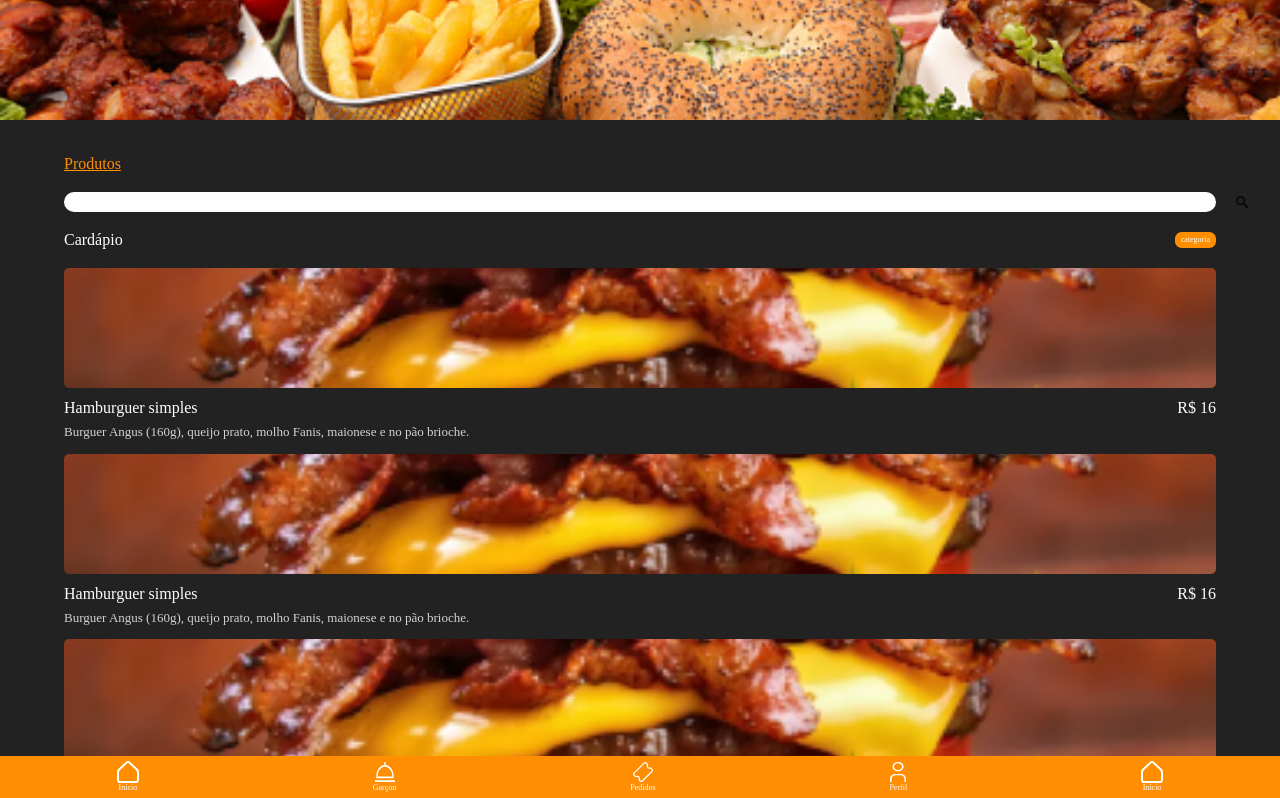
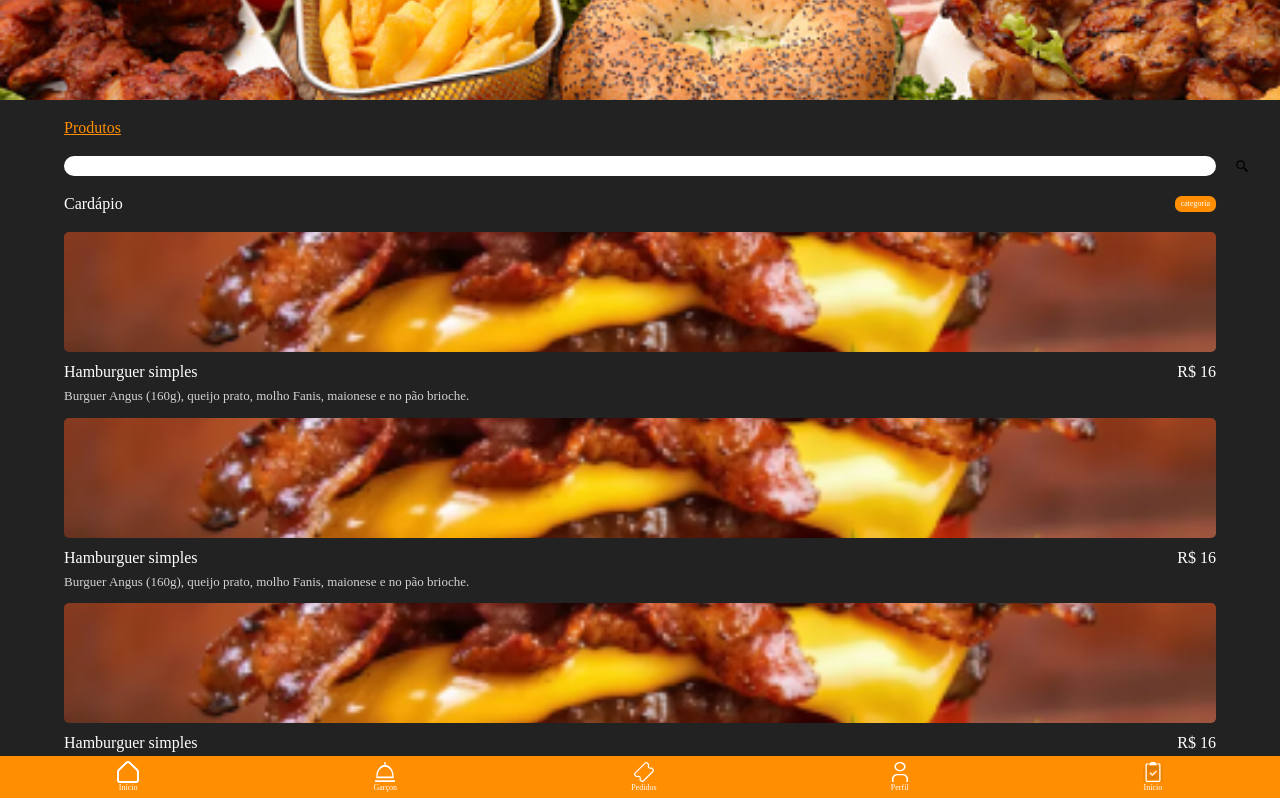
Before and after one commit to ducktechbr/foodsfun-frontend, a Next.js app: page /produtosApp in a window 1280 px wide. Shown: the top 798 px of the page. Built offline with nearby package versions, Linux system fonts and the light colour scheme; a web font is replaced by a local one.

Commit message:
ajuste de margin top do header

```diff
--- a/src/components/FooterBar/index.jsx
+++ b/src/components/FooterBar/index.jsx
@@ -4,6 +4,7 @@ import inicio from "../../assets/inicio.svg";
 import garcon from "../../assets/garcon.svg";
 import pedidos from "../../assets/pedidosapp.svg";
 import user from "../../assets/user.svg";
+import comanda from "../../assets/comanda.svg";
 
 export default function FooterBar() {
   return (
@@ -16,26 +17,34 @@ export default function FooterBar() {
           <span className="bg-transparent">Início</span>
         </button>
         <button className={styles.button}>
-          <div class={styles.div_image}>
+          <div className={styles.div_image}>
             <Image src={garcon} alt="botao garçon" className="bg-transparent" />
           </div>
           <span className="bg-transparent">Garçon</span>
         </button>
         <button className={styles.button}>
-          <div class={styles.div_image}>
-            <Image src={pedidos} alt="botao pedidos" className="bg-transparent" />
+          <div className={styles.div_image}>
+            <Image
+              src={pedidos}
+              alt="botao pedidos"
+              className="bg-transparent"
+            />
           </div>
           <span className="bg-transparent">Pedidos</span>
         </button>
         <button className={styles.button}>
-          <div class={styles.div_image}>
+          <div className={styles.div_image}>
             <Image src={user} alt="botao perfil" className="bg-transparent" />
           </div>
           <span className="bg-transparent">Perfil</span>
         </button>
         <button className={styles.button}>
-          <div class={styles.div_image}>
-            <Image src={inicio} alt="botao comanda" className="bg-transparent" />
+          <div className={styles.div_image}>
+            <Image
+              src={comanda}
+              alt="botao comanda"
+              className="bg-transparent"
+            />
           </div>
           <span className="bg-transparent">Início</span>
         </button>
--- a/src/pages/produtosApp/styles.module.scss
+++ b/src/pages/produtosApp/styles.module.scss
@@ -1,6 +1,6 @@
 .banner {
   width: 100%;
-  height: 120px;
+  height: 100px;
   background: url(../../assets/background.jpg) center center no-repeat;
   background-size: cover;
 }
@@ -8,7 +8,7 @@
 .header {
   max-width: 90%;
   margin: auto;
-  margin-top: 2rem;
+  margin-top: 1rem;
 }
 
 .container {
```
Also changed, not shown: src/assets/comanda.svg (added).
